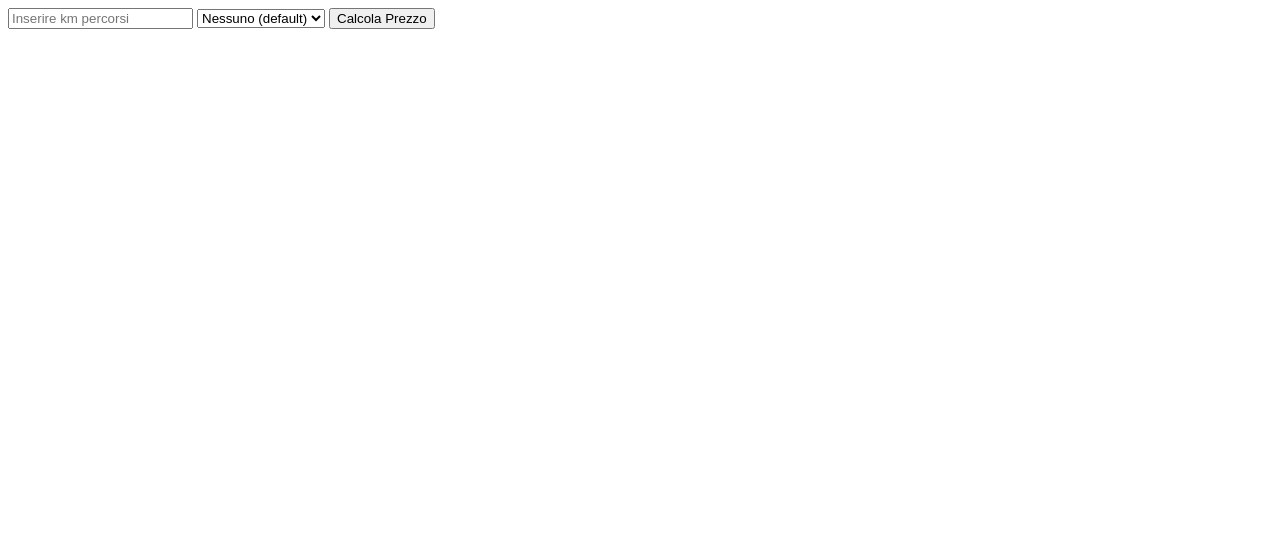
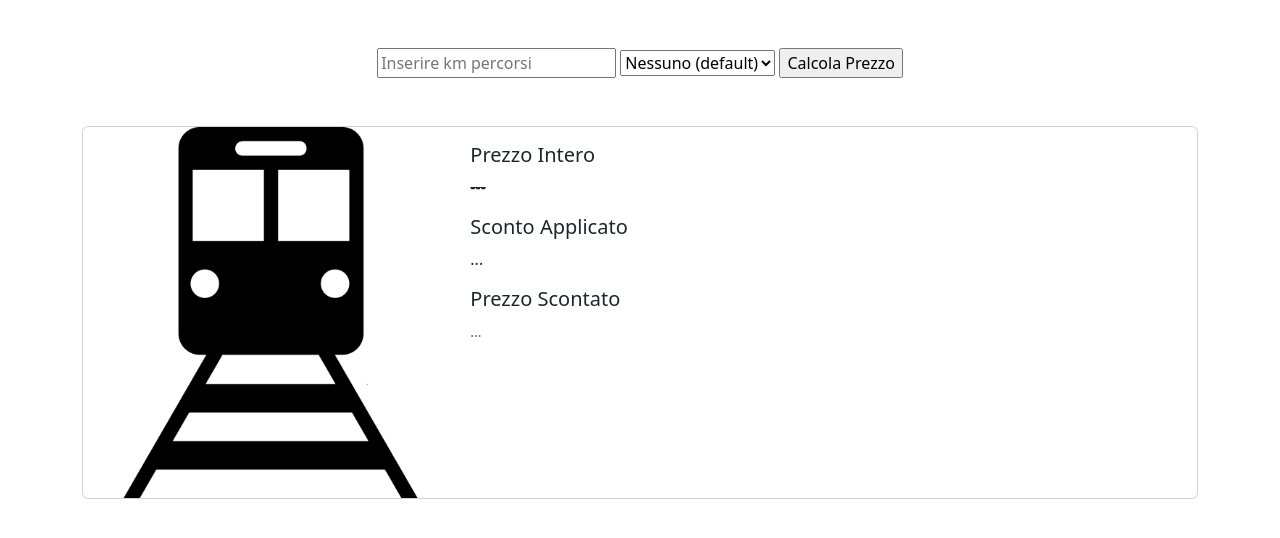
Before and after one commit to MarcoColloca/js-biglietto-treno-form, a plain HTML site: page index.html in a window 1280 px wide. Drawn offline with nearby package versions, Linux system fonts and the light colour scheme.

Commit message:
Feat → added 2nd Milestone Recap section in HTML

```diff
--- a/index.html
+++ b/index.html
@@ -4,7 +4,7 @@
     <meta charset="UTF-8">
     <meta name="viewport" content="width=device-width, initial-scale=1.0">
     <title>Biglietto Treno Form</title>
-    <script src="https://cdn.jsdelivr.net/npm/@popperjs/core@2.11.8/dist/umd/popper.min.js" integrity="sha384-I7E8VVD/ismYTF4hNIPjVp/Zjvgyol6VFvRkX/vR+Vc4jQkC+hVqc2pM8ODewa9r" crossorigin="anonymous"></script>
+    <link href="https://cdn.jsdelivr.net/npm/bootstrap@5.3.3/dist/css/bootstrap.min.css" rel="stylesheet" integrity="sha384-QWTKZyjpPEjISv5WaRU9OFeRpok6YctnYmDr5pNlyT2bRjXh0JMhjY6hW+ALEwIH" crossorigin="anonymous">
     <link rel="stylesheet" href="./css/app.css">
 </head>
 
@@ -14,8 +14,8 @@
 <body>
 
     <main>
-        <div class="container">
-            <div class="row">
+        <div class="container my-5">
+            <div class="row text-center">
                 <div class="col-12">
                     <input type="text" id="distance" name="distance" placeholder="Inserire km percorsi">
                     <select name="age" id="age">
@@ -28,6 +28,32 @@
                 </div>
             </div>
         </div>
+
+        <div class="container">
+            <div class="row">
+                <div class="col-12">
+                    <div class="card mb-3">
+                        <div class="row g-0">
+                          <div class="col-md-4">
+                            <img src="./img/14-512.webp" class="img-fluid rounded-start" alt="...">
+                          </div>
+                          <div class="col-md-auto">
+                            <div class="card-body">
+                                <h5 class="card-title">Prezzo Intero</h5>
+                                <p id="full-price" class="card-text text-decoration-line-through">---</p>
+
+                                <h5 class="card-title">Sconto Applicato</h5>
+                                <p id="discount" class="card-text">...</p>
+
+                                <h5 class="card-title">Prezzo Scontato</h5>
+                                <p id="final-price" class="card-text"><small class="text-body-secondary">...</small></p>
+                            </div>
+                          </div>
+                        </div>
+                      </div>
+                </div>
+            </div>
+        </div>
     </main>
 
 
```
Also changed, not shown: img/14-512.webp (added).
